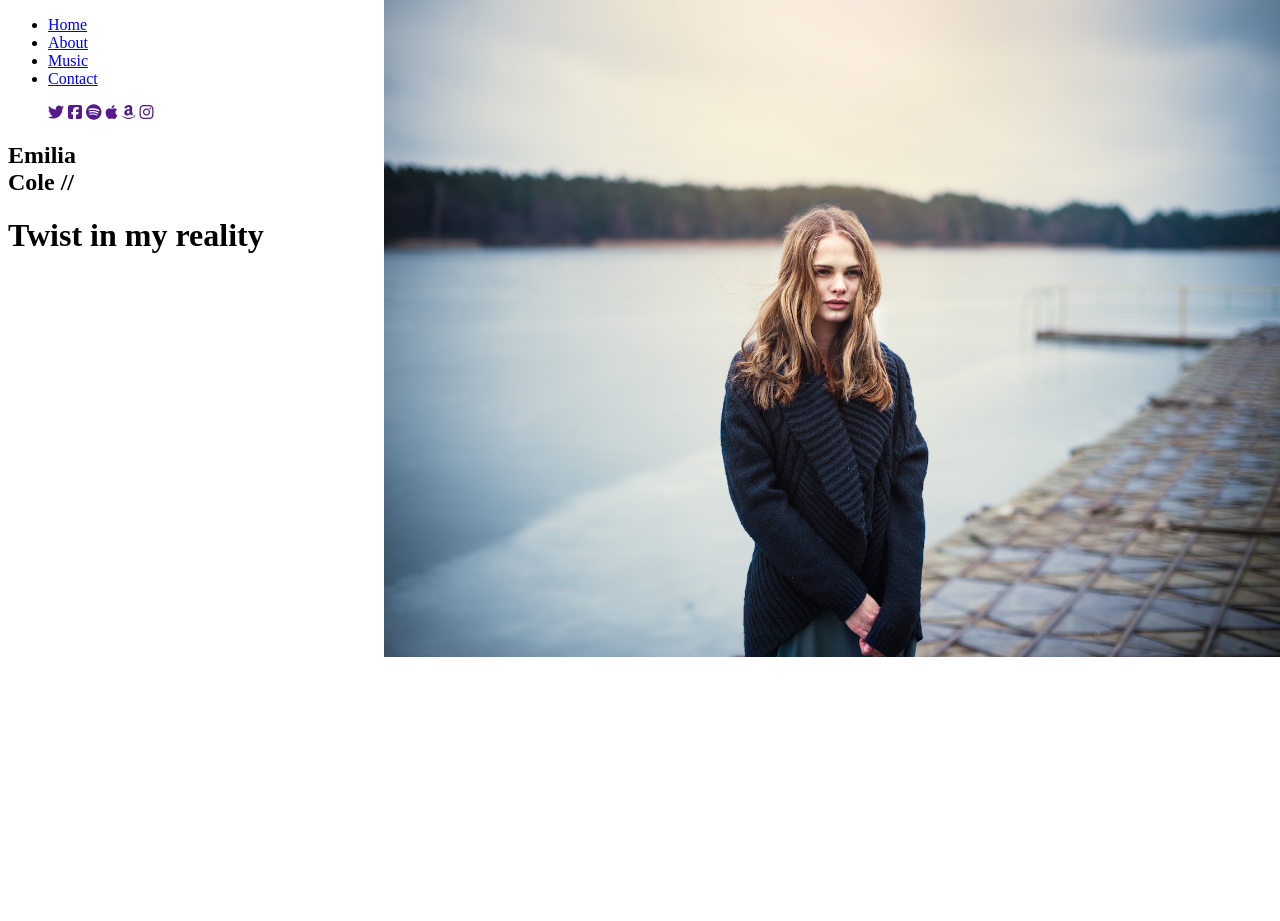
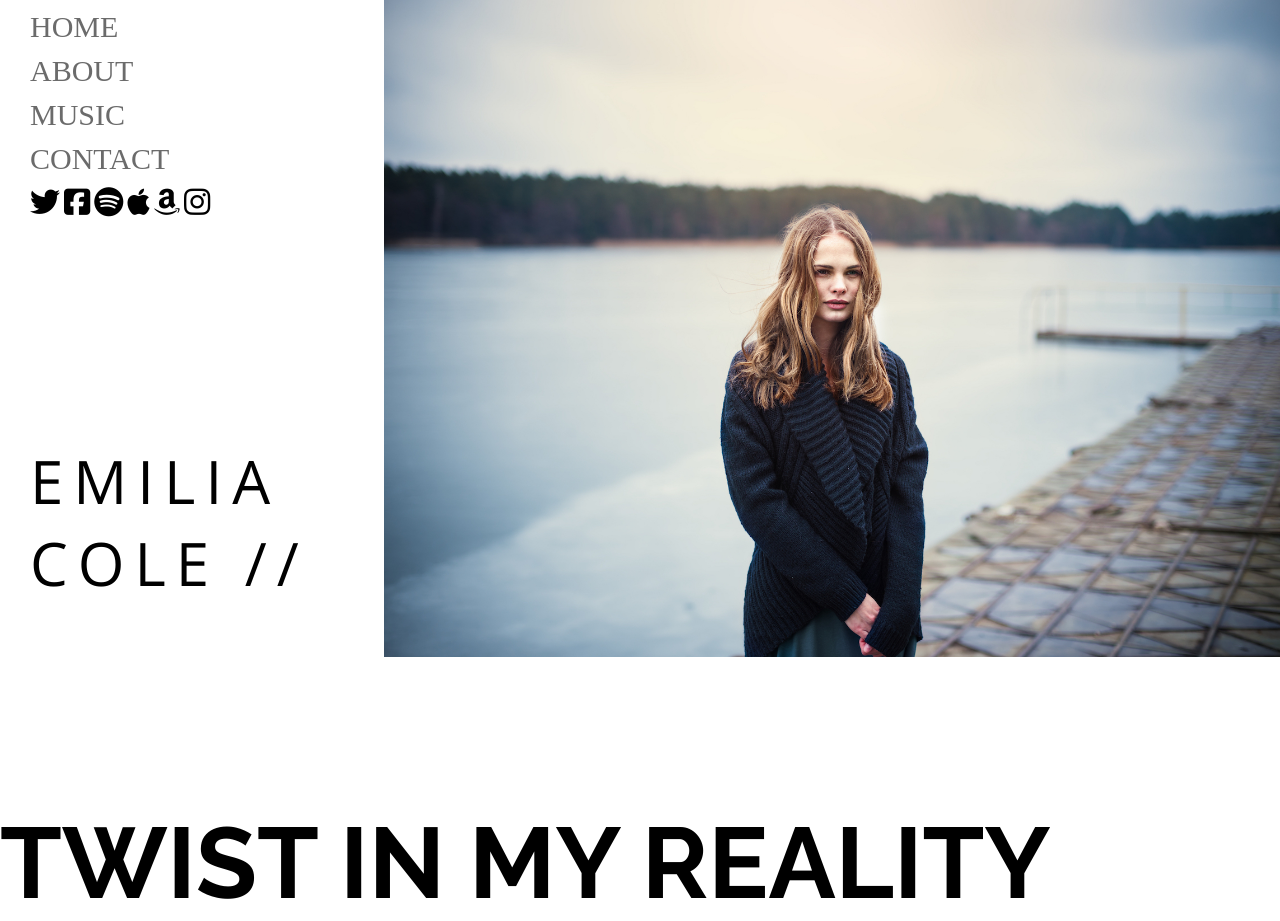
Before and after one commit to Comision17/Emilia-Cole, a website: page views/index.html in a window 1280 px wide. Before the commit the page ends 800 px from the top, so only its background shows below. Drawn offline with nearby package versions, Linux system fonts and the light colour scheme.

Commit message:
Actualizo cambios con lo visto de html y css en la clase 27

```diff
--- a/app.js
+++ b/app.js
@@ -11,4 +11,4 @@ app.get('/contact',(req,res) => res.sendFile(path.join(__dirname, 'views','conta
 app.get('/music',(req,res) => res.sendFile(path.join(__dirname, 'views','music.html')))
 app.get('*',(req,res) => res.sendFile(path.join(__dirname, 'views','404.html')))
 
-app.listen(port,() => console.log(`El servidor fue levantado con exito el dia lunes a las 9  de la mañana en http://localhost:${port}`))
+app.listen(port,() => console.log(`El servidor fue levantado con exito el dia Miercoles a las 9  de la mañana en http://localhost:${port}`))
--- /dev/null
+++ b/public/css/about.css
@@ -0,0 +1,3 @@
+h1{
+    font-size: 8rem;
+}
--- /dev/null
+++ b/public/css/general.css
@@ -0,0 +1,12 @@
+*{
+    box-sizing: border-box;
+    margin: 0;
+    padding: 0;
+}
+a{
+    color: black;
+    text-decoration: none;
+}
+li{
+    list-style: none;
+}
--- a/public/css/home.css
+++ b/public/css/home.css
@@ -1,6 +1,36 @@
-body{
+.home{
     background-image: url('../img/emilia-home.jpg');
     background-repeat: no-repeat;
     background-position: right 0;
     background-size: 70%;
+    text-transform: uppercase;
 }
+.home header{
+    margin-left: 30px;
+}
+.home header nav ul li{
+    margin: 10px 0;
+    /* text-transform: uppercase; */
+}
+.home header nav ul li a{
+    color: #6b6b6b;
+}
+.home header nav ul a{
+    font-size: 30px;
+}
+.home main{
+    margin-top: 220px;
+}
+.home main h2{
+    margin-bottom: 200px;
+    margin-left:30px;
+    font-family: var(--fuenteSubtitulos);
+    font-size: 60px;
+    font-weight: 300;
+    letter-spacing: 10px;
+}
+.home main h1{
+    font-size: 100px;
+    background-color: #ffffff5c;
+    font-family: var(--fuenteTitulos);
+}
--- /dev/null
+++ b/public/css/styles.css
@@ -0,0 +1,6 @@
+@import './general.css';
+@import './variables.css';
+@import './home.css';
+@import './about.css';
+@import './contact.css';
+@import './music.css';
--- /dev/null
+++ b/public/css/variables.css
@@ -0,0 +1,6 @@
+@import url('https://fonts.googleapis.com/css2?family=Open+Sans:wght@300;400;600&family=Raleway:wght@300;400;600;700&display=swap');
+
+:root{
+    --fuenteTitulos: 'Raleway', sans-serif;
+    --fuenteSubtitulos:'Open Sans', sans-serif;
+}
--- a/views/index.html
+++ b/views/index.html
@@ -6,12 +6,12 @@
     <meta name="viewport" content="width=device-width, initial-scale=1.0">
     <title>Emilia Cole</title>
     <!-- CSS -->
-    <link rel="stylesheet" href="/css/home.css">
+    <link rel="stylesheet" href="/css/styles.css">
     <!-- Font Awesome -->
     <script src="https://kit.fontawesome.com/1a451b1708.js" crossorigin="anonymous"></script>
 </head>
-<body>
-    <header>
+<body class="home">
+    <header id="header">
         <nav>
             <ul>
                 <li><a href="/">Home</a></li>
```
Also changed, not shown: public/css/contact.css (added), public/css/music.css (added).
